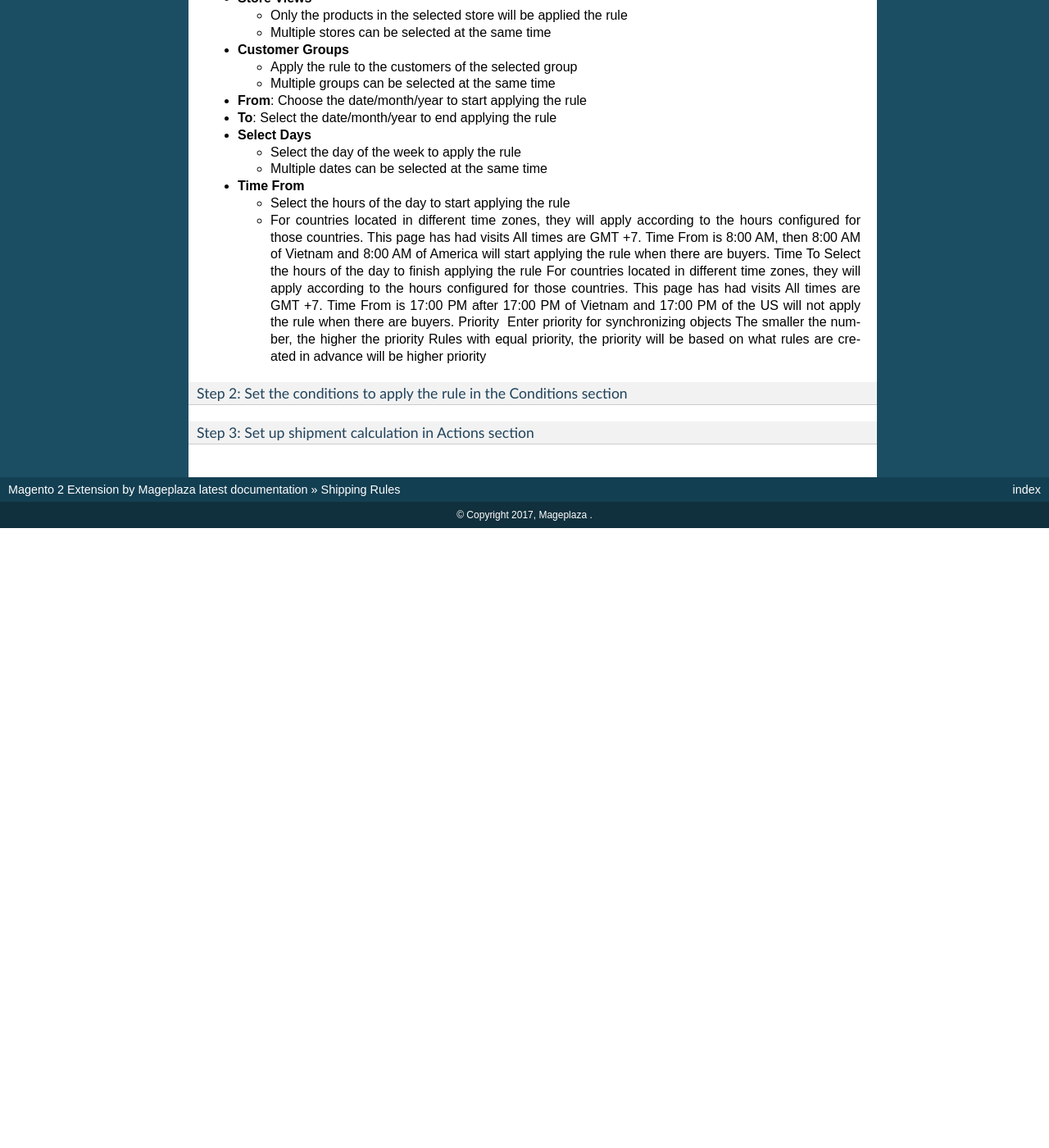
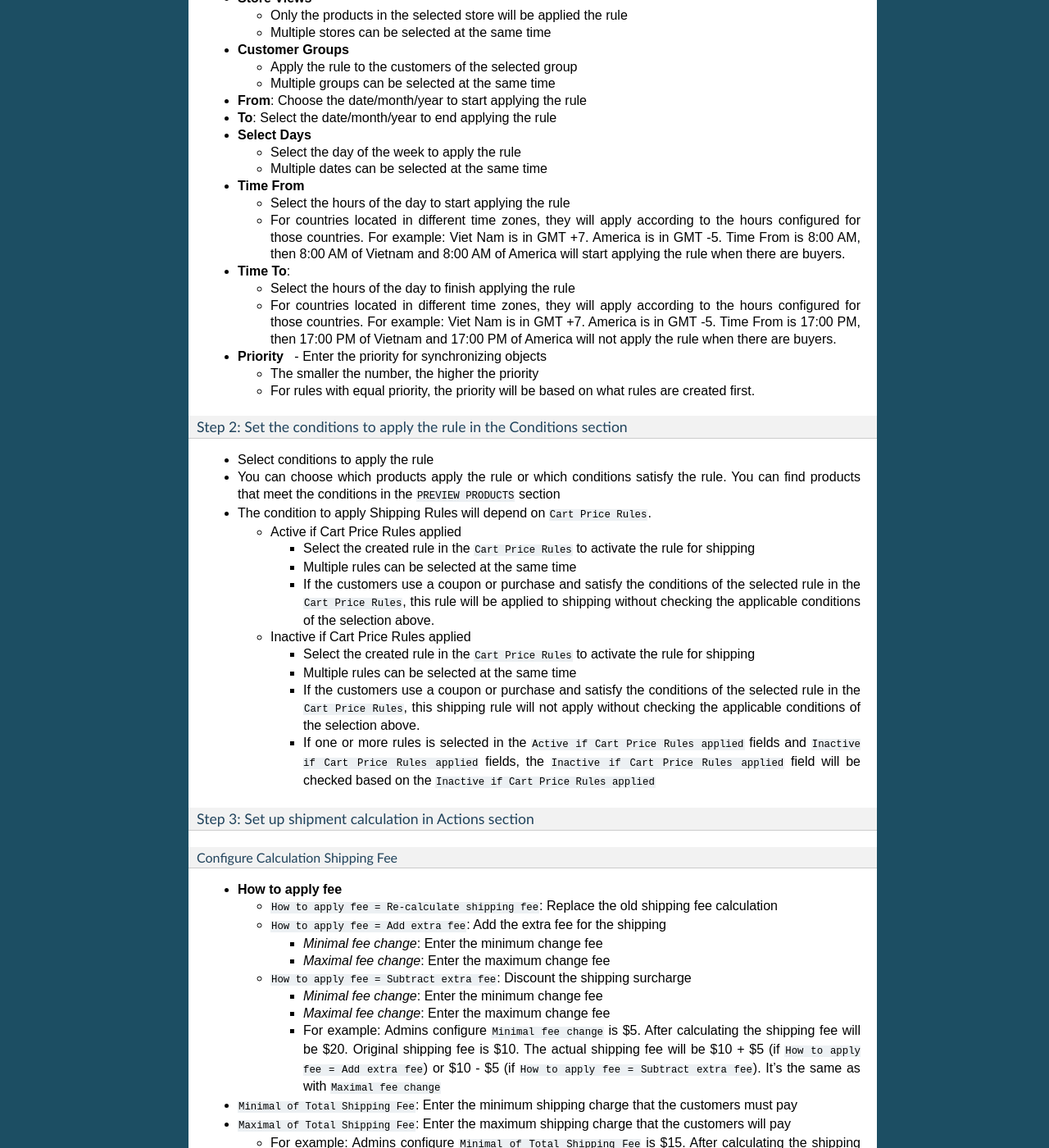
Before and after one commit to magepages/mpdocs, a Sphinx documentation site: the page built from docs/shipping-rules/index.md, in a window 1280 px wide and 1400 px high, scrolled down 991 px. Shown: the whole window at 82% size. Built offline with Sphinx 7.4.7, drawn with Linux system fonts in a browser that asks for light colours; pages that are not in the unit, such as notebooks, are missing from menus; before the commit the page ends 1635 px from its top, so only the background shows below that; some of the changed text lies outside the part shown.

Commit message:
Update index.md

```diff
--- a/docs/shipping-rules/index.md
+++ b/docs/shipping-rules/index.md
@@ -49,18 +49,89 @@ From the Admin Panel, go to `Sales > Shipping Rules > Configuration`
 
 - **Time From**
   - Select the hours of the day to start applying the rule
-  - For countries located in different time zones, they will apply according to the hours configured for those countries. This page has had visits All times are GMT +7. Time From is 8:00 AM, then 8:00 AM of Vietnam and 8:00 AM of America will start applying the rule when there are buyers.
-Time To
-Select the hours of the day to finish applying the rule
-For countries located in different time zones, they will apply according to the hours configured for those countries. This page has had visits All times are GMT +7. Time From is 17:00 PM after 17:00 PM of Vietnam and 17:00 PM of the US will not apply the rule when there are buyers.
-Priority
- Enter priority for synchronizing objects
-The smaller the number, the higher the priority
-Rules with equal priority, the priority will be based on what rules are created in advance will be higher priority
+  - For countries located in different time zones, they will apply according to the hours configured for those countries. For example:
+Viet Nam is in GMT +7. America is in GMT -5. Time From is 8:00 AM, then 8:00 AM of Vietnam and 8:00 AM of America will start applying the rule when there are buyers.
+
+- **Time To**:
+  - Select the hours of the day to finish applying the rule
+  - For countries located in different time zones, they will apply according to the hours configured for those countries. For example:
+Viet Nam is in GMT +7. America is in GMT -5. Time From is 17:00 PM, then 17:00 PM of Vietnam and 17:00 PM of America will not apply the rule when there are buyers.
+
+- **Priority**
+  - Enter the priority for synchronizing objects
+  - The smaller the number, the higher the priority
+  - For rules with equal priority, the priority will be based on what rules are created first.
+
+##### Step 2: Set the conditions to apply the rule in the Conditions section
+
+- Select conditions to apply the rule
+- You can choose which products apply the rule or which conditions satisfy the rule. You can find products that meet the conditions in the `PREVIEW PRODUCTS` section
+- The condition to apply Shipping Rules will depend on `Cart Price Rules`.
+  - Active if Cart Price Rules applied
+    - Select the created rule in the `Cart Price Rules` to activate the rule for shipping
+    - Multiple rules can be selected at the same time
+    - If the customers use a coupon or purchase and satisfy the conditions of the selected rule in the `Cart Price Rules`, this rule will be applied to shipping without checking the applicable conditions of the selection above.
+
+  - Inactive if Cart Price Rules applied
+    - Select the created rule in the `Cart Price Rules` to activate the rule for shipping
+    - Multiple rules can be selected at the same time
+    - If the customers use a coupon or purchase and satisfy the conditions of the selected rule in the `Cart Price Rules`, this shipping rule will not apply without checking the applicable conditions of the selection above.
+    - If one or more rules is selected in the `Active if Cart Price Rules applied` fields and `Inactive if Cart Price Rules applied` fields, the `Inactive if Cart Price Rules applied` field will be checked based on the `Inactive if Cart Price Rules applied`
 
 
 
-##### Step 2: Set the conditions to apply the rule in the Conditions section
+##### Step 3: Set up shipment calculation in Actions section
+###### Configure Calculation Shipping Fee
+
+- **How to apply fee**
+  - `How to apply fee = Re-calculate shipping fee`: Replace the old shipping fee calculation
+  - `How to apply fee = Add extra fee`: Add the extra fee for the shipping
+    - *Minimal fee change*: Enter the minimum change fee
+    - *Maximal fee change*: Enter the maximum change fee
+
+  - `How to apply fee = Subtract extra fee`: Discount the shipping surcharge
+    - *Minimal fee change*: Enter the minimum change fee
+    - *Maximal fee change*: Enter the maximum change fee
+    - For example: Admins configure `Minimal fee change` is $5. After calculating the shipping fee will be $20. Original shipping fee is $10. The actual shipping fee will be $10 + $5 (if `How to apply fee = Add extra fee`) or $10 - $5 (if `How to apply fee = Subtract extra fee`). It's the same as with `Maximal fee change`
+
+- `Minimal of Total Shipping Fee`: Enter the minimum shipping charge that the customers must pay
+- `Maximal of Total Shipping Fee`: Enter the maximum shipping charge that the customers will pay
+  - For example: Admins configure `Minimal of Total Shipping Fee` is $15. After calculating the shipping fee will be $12. The actual shipping fee will be $15. Similar to the `Maximal of Total Shipping Fee`, the Maximal of Total Shipping Fee is $25. After calculating the shipping fee is  30. The actual shipping fee will be $25.
 
 
-##### Step 3: Set up shipment calculation in Actions section
+###### Configure Order Scope:
+
+- Type
+  - Type = Disable: No shipping fee for Order
+  - Type = Fixed Amount: The shipment fee is a fixed amount per order
+  - Type = Percentage of original shipping fee: The shipping charge is the percentage of the original shipping fee. For example: fill 5%, initial shipping fee is $ 20. The shipment fee is $ 1 or $ 20 + $ 1 or $ 20 - $ 1 (depending on how to apply the fee).
+  - Type = Percentage of cart total: Shipment charge is the percentage of total amount. For example, fill 5%, cart total $ 200, initial shipping $ 20. The shipment fee is $ 10 or $ 20 + $ 10 or $ 20 - $ 10 (depending on how to apply the fee).
+    - Cart Total includes
+      - Cart Total includes = Tax: The shipment fee is based on the total amount of the purchase including Tax
+      - Cart Total includes = Discount: Ship charges are calculated based on the total purchase amount after discount
+      - Cart Total can be selected including Tax and Discount
+
+- Fee Amount
+  - Enter fixed shipment or percentage to charge ship
+  - This field is not empty
+
+###### Configure Cart Items Scope:
+
+- Type
+  - Type = Disable: No shipping charge for each product
+  - Type = Fixed Amount: The shipment fee is a fixed amount per order
+  - Type: Fixed amount with each of weight unit: Ship charge is calculated as a certain amount per unit weight. For example, fill $ 5, the weight of the item is 2kg, the original shipment fee is $ 20. The shipment fee is $ 10 or $ 20 + $ 10 or $ 20 - $ 10 (depending on how to apply the fee).
+  - Type = Percentage of cart total: Shipment charge is the percentage of total amount. For example, fill 5%, cart total $ 200, initial shipping $ 20. The shipment fee is $ 10 or $ 20 + $ 10 or $ 20 - $ 10 (depending on how to apply the fee).
+    - Item price includes
+      - Item price includes = Tax: Shipment fee is based on the price of each product included Tax
+      - Item price includes = Discount: Ship charges are calculated based on the price of each item after discount
+      - You can choose the price of each product including Tax and Discount
+
+- Fee Amount
+  - Enter fixed shipment or percentage to charge ship
+  - This field is not empty
+
+- Select the conditions for applying the rule to each product. Only purchase the selected products here to apply shipping charges for each product. You can see the selected products in the PREVIEW PRODUCTS section
+
+  - Apply for free shipping items
+    - Select Yes to apply the rule to the products that are shipped free if the products selected are also in the same rule and that rule has a free configuration ship when purchasing these products.
```
